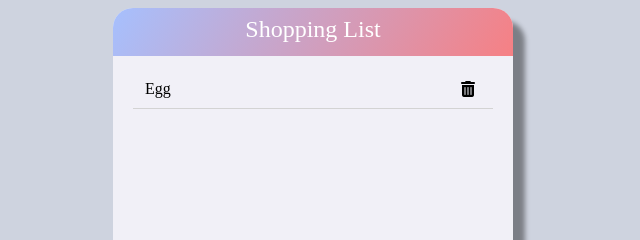
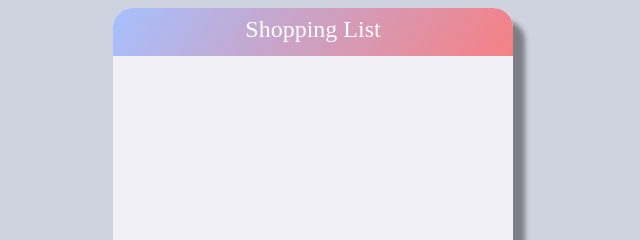
Before and after one commit to kwonena/Dream-Coding, a plain HTML site: page Ch04_DOM 완전 정복 실전/Shopping-list-app/index.html in a window 1280 px wide. Shown: the top 240 px of the page, 327-967 px from the left. Drawn offline with Linux system fonts and the light colour scheme.

Commit message:
Chore : 쇼핑목록앱 html 코드 수정

```diff
--- a/Ch04_DOM 완전 정복 실전/Shopping-list-app/index.html
+++ b/Ch04_DOM 완전 정복 실전/Shopping-list-app/index.html
@@ -13,19 +13,7 @@
 <body>
     <section class="list">
         <header class="header">Shopping List</header>
-
-        <ul class="items">
-            <li class="item_row">
-                <div class="item">
-                    <span class="item_name">Egg</span>
-                    <button class="item_delete">
-                        <i class="fas fa-trash-alt"></i>
-                    </button>
-                </div>
-                <div class="divider"></div>
-            </li>
-        </ul>
-
+        <ul class="items"></ul>
         <footer class="footer">
             <input type="text" class="footer_input"/>
             <button class="footer_button">
```
